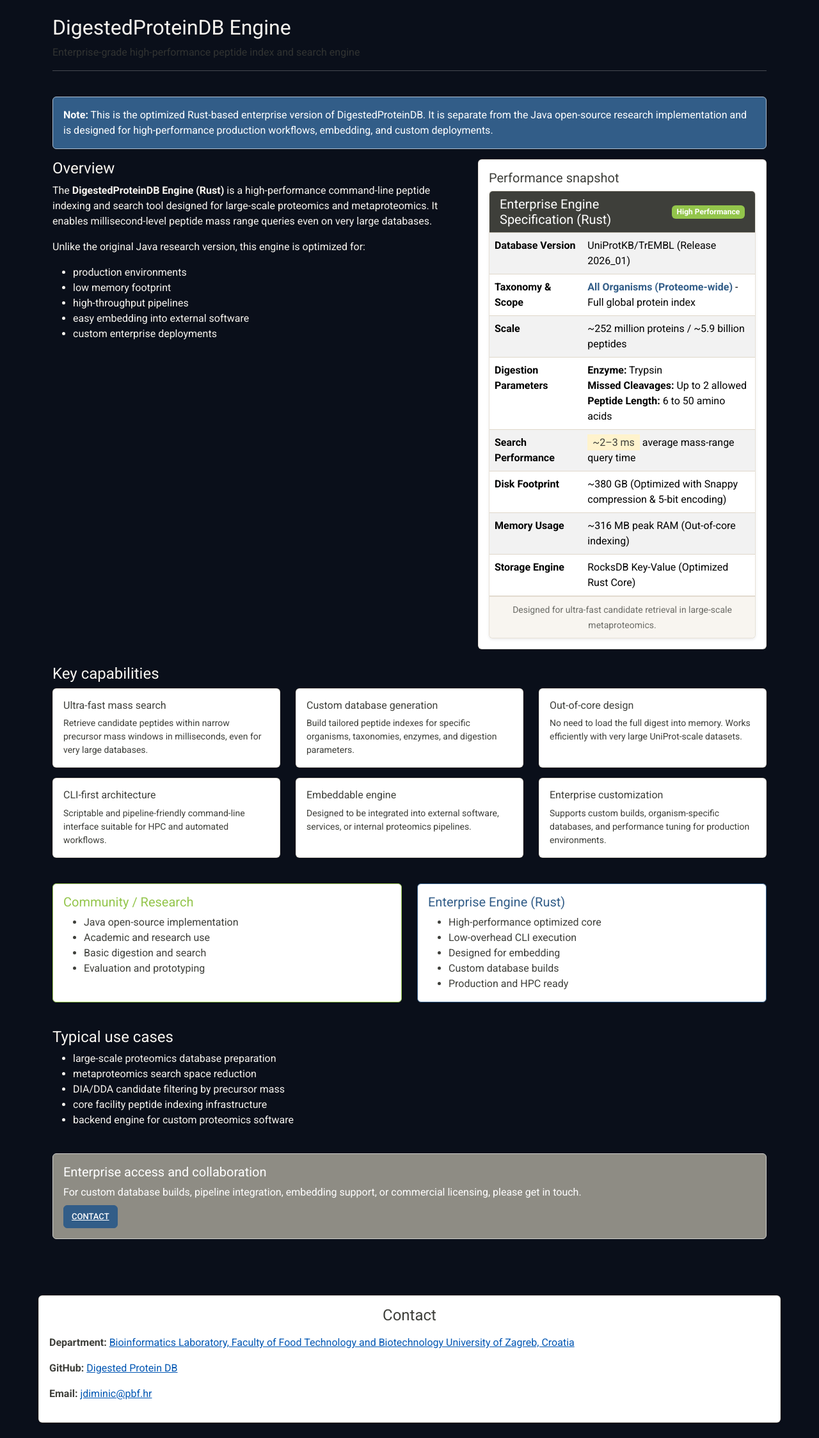
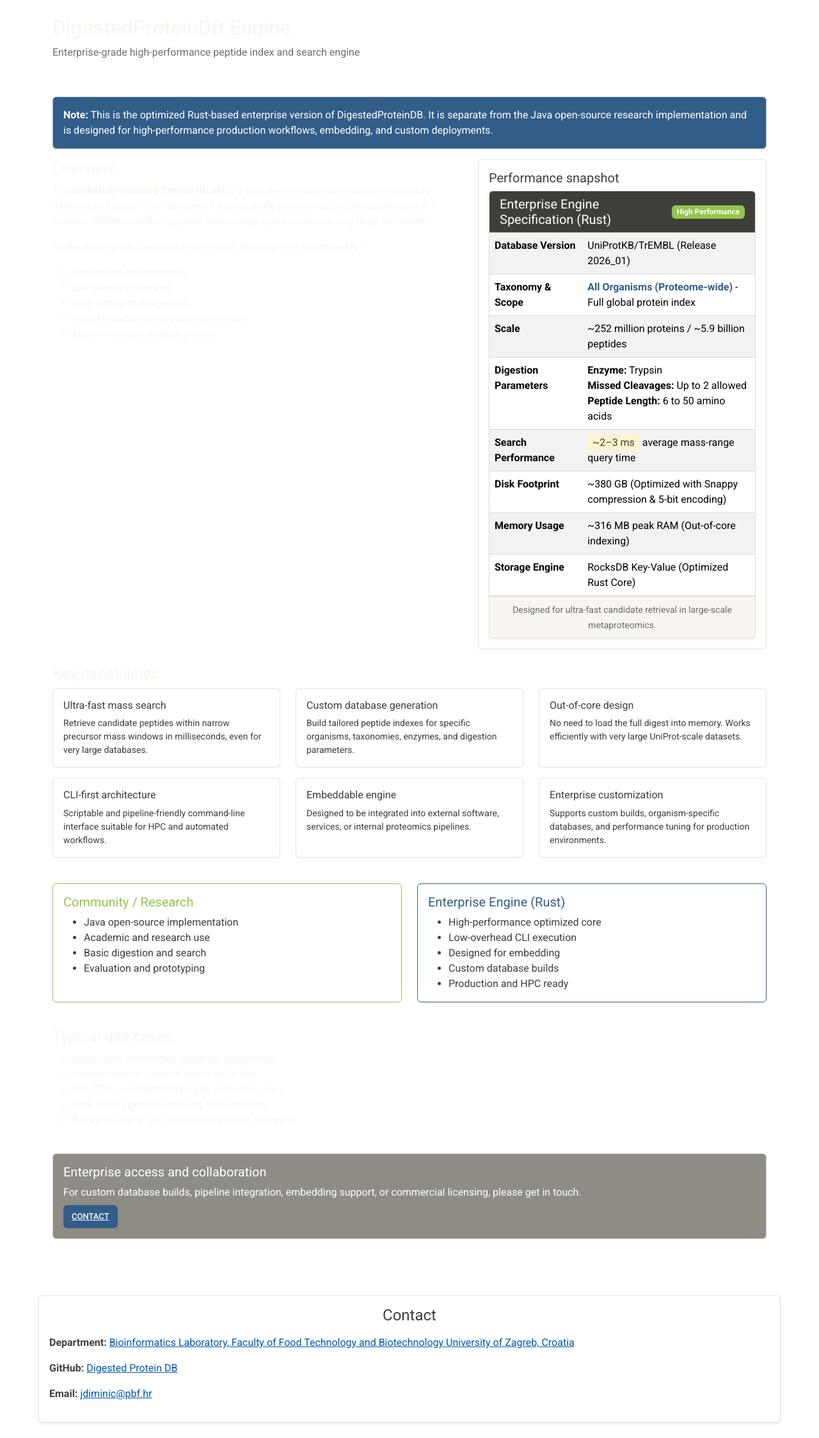
Before and after one commit to jankod/DigestedProteinDB, a PHP site: page /enterprise.php in a window 1280 px wide. Shown: the part 56-2304 px from the top of the page at 64% size. Run offline with PHP 8.4, Linux system fonts and the light colour scheme.

Commit message:
enterprise change

```diff
--- a/php/enterprise.php
+++ b/php/enterprise.php
@@ -8,6 +8,14 @@
     <head>
         <?php include_once "inc/html_head.php"; ?>
          <style>
+             body {
+    background-color: #ffffff !important;
+    color: #212529 !important;
+  }
+  .card {
+    background-color: #fff;
+  }
+
         :root {
           --dpdb-bg: #0b1220;
           --dpdb-card: rgba(255,255,255,0.06);
```
